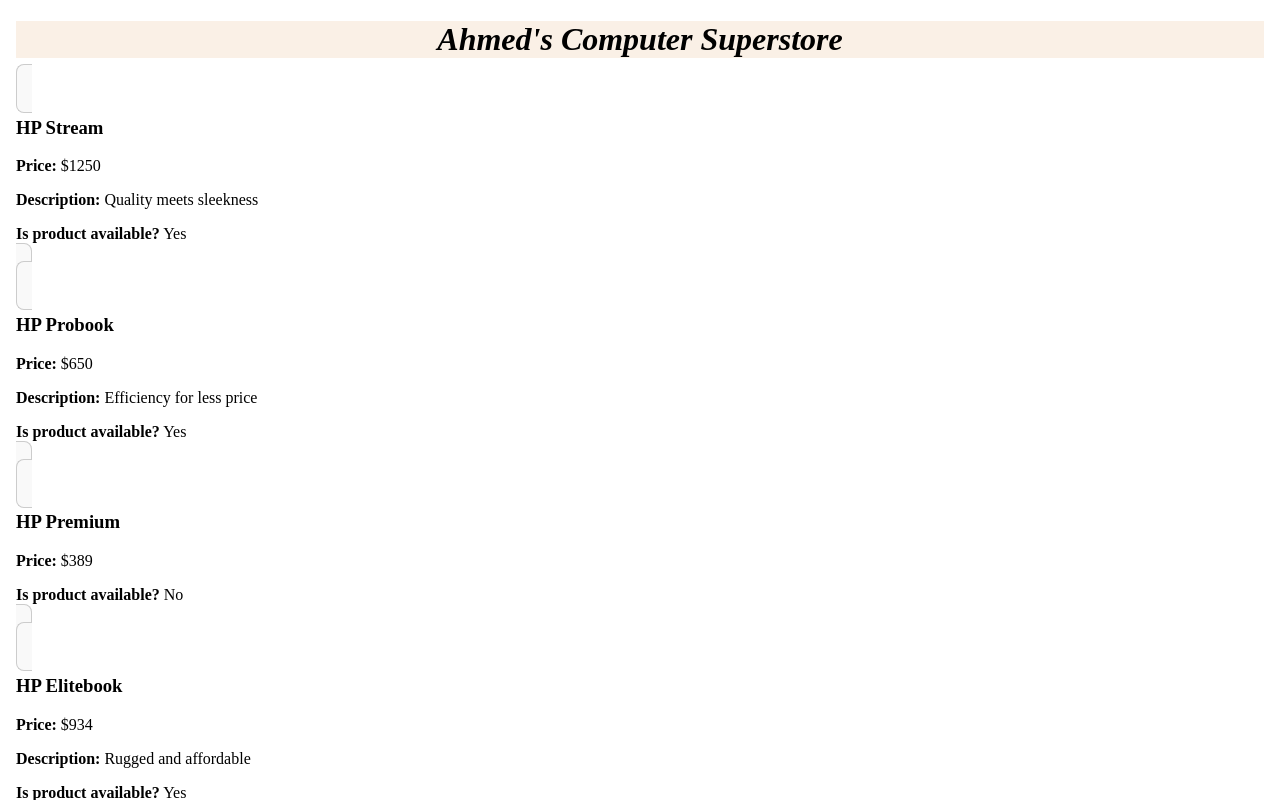
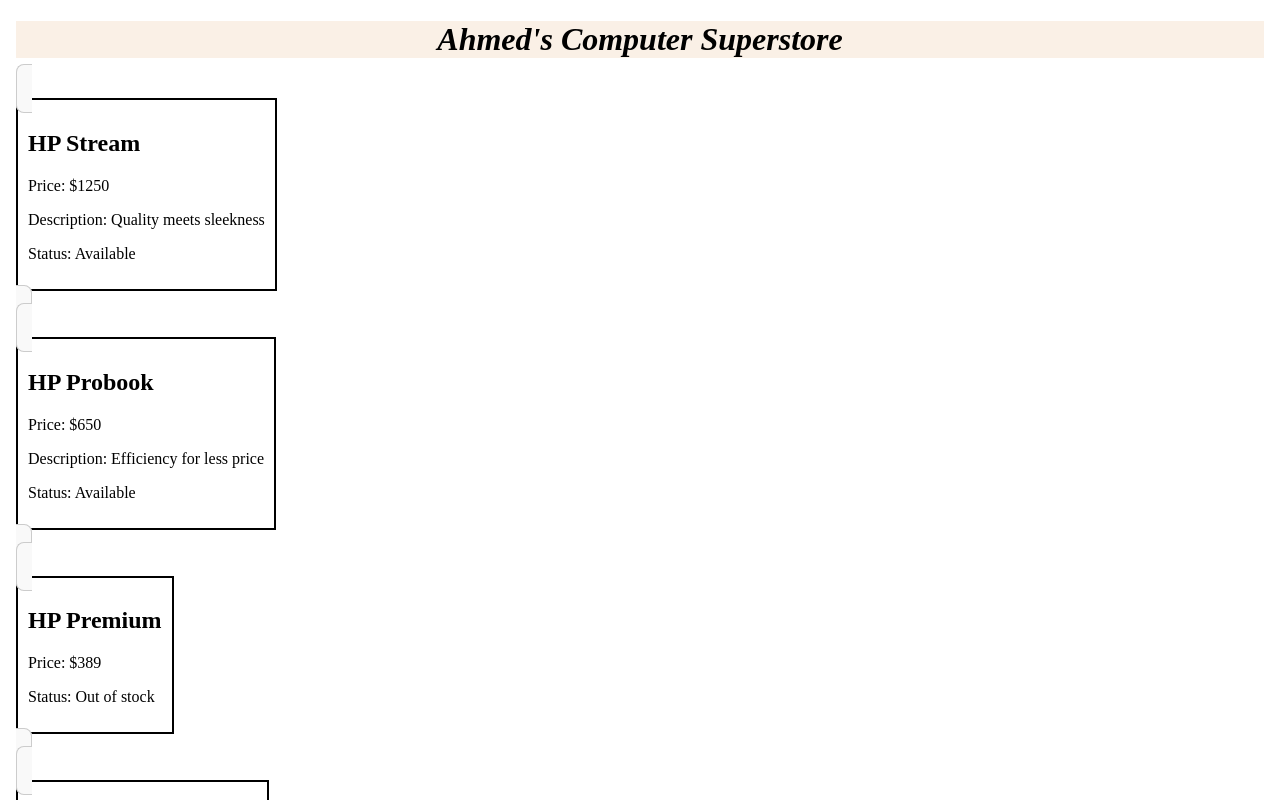
Before and after one commit to musahmed10/Ahmed_Musa_Learning_Angular, an Angular app: page / in a window 1280 px wide. Shown: the top 800 px of the page. Built offline with nearby package versions, Linux system fonts and the light colour scheme.

Commit message:
contents with 2 pixel border and header

```diff
--- a/src/app/product-list-item/product-list-item.component.css
+++ b/src/app/product-list-item/product-list-item.component.css
@@ -0,0 +1,6 @@
+.product-item {
+  border: 2px solid black;
+  padding: 10px;
+  margin-bottom: 10px;
+  width: fit-content;
+}
--- a/src/app/product-list-item/product-list-item.component.html
+++ b/src/app/product-list-item/product-list-item.component.html
@@ -1,11 +1,6 @@
 <div class="product-item">
-  <h3>{{ product.name }}</h3>
-  <p><strong>Price:</strong> ${{ product.price }}</p>
-  <p *ngIf="product.description"><strong>Description:</strong> {{ product.description }}</p>
-  <p *ngIf="product.isAvailable; else notAvailable">
-    <strong>Is product available?</strong> Yes
-  </p>
-  <ng-template #notAvailable>
-    <p><strong>Is product available?</strong> No</p>
-  </ng-template>
+  <h2>{{ product.name }}</h2>
+  <p>Price: ${{ product.price }}</p>
+  <p *ngIf="product.description">Description: {{ product.description }}</p>
+  <p>Status: {{ product.isAvailable ? 'Available' : 'Out of stock' }}</p>
 </div>
```
